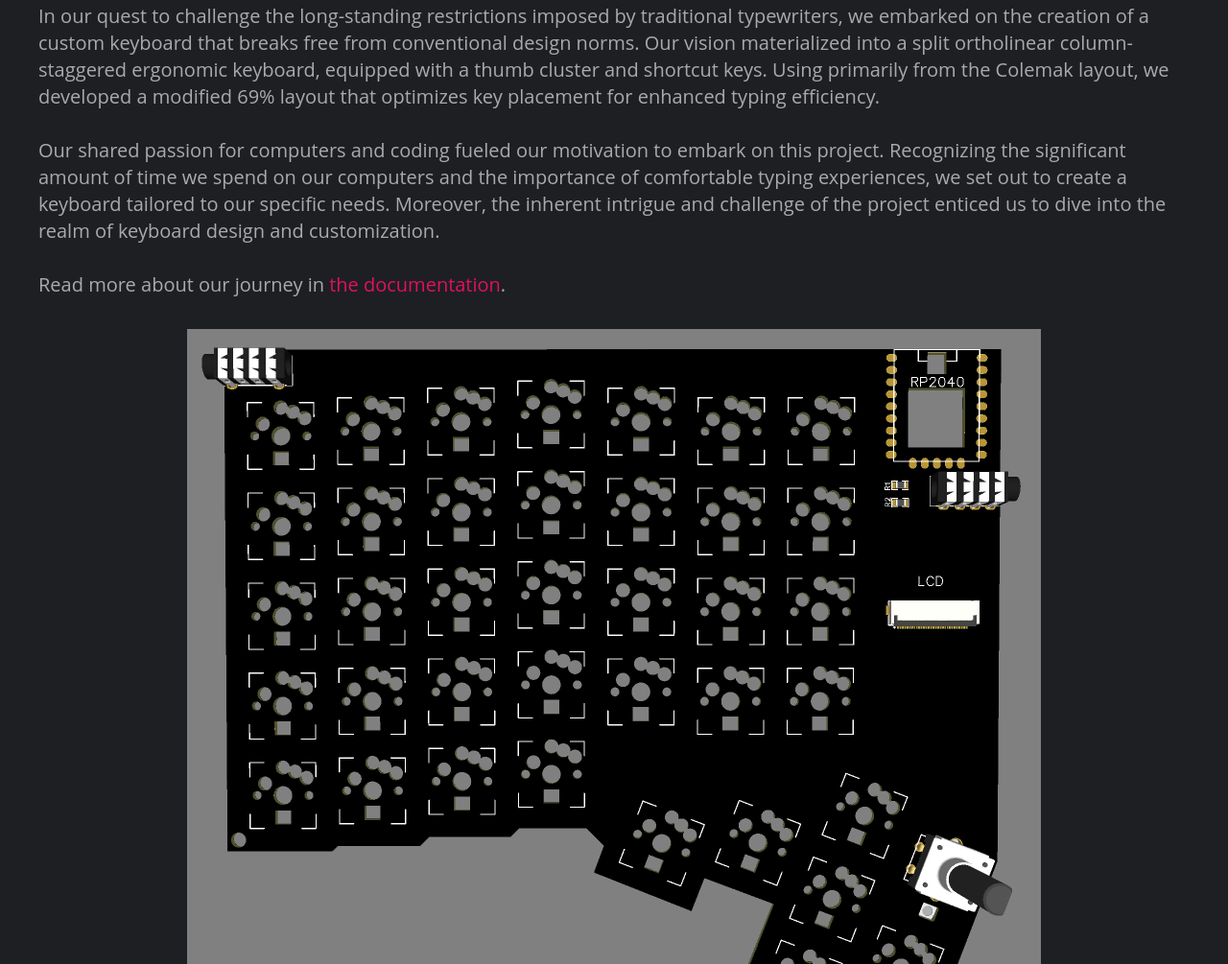
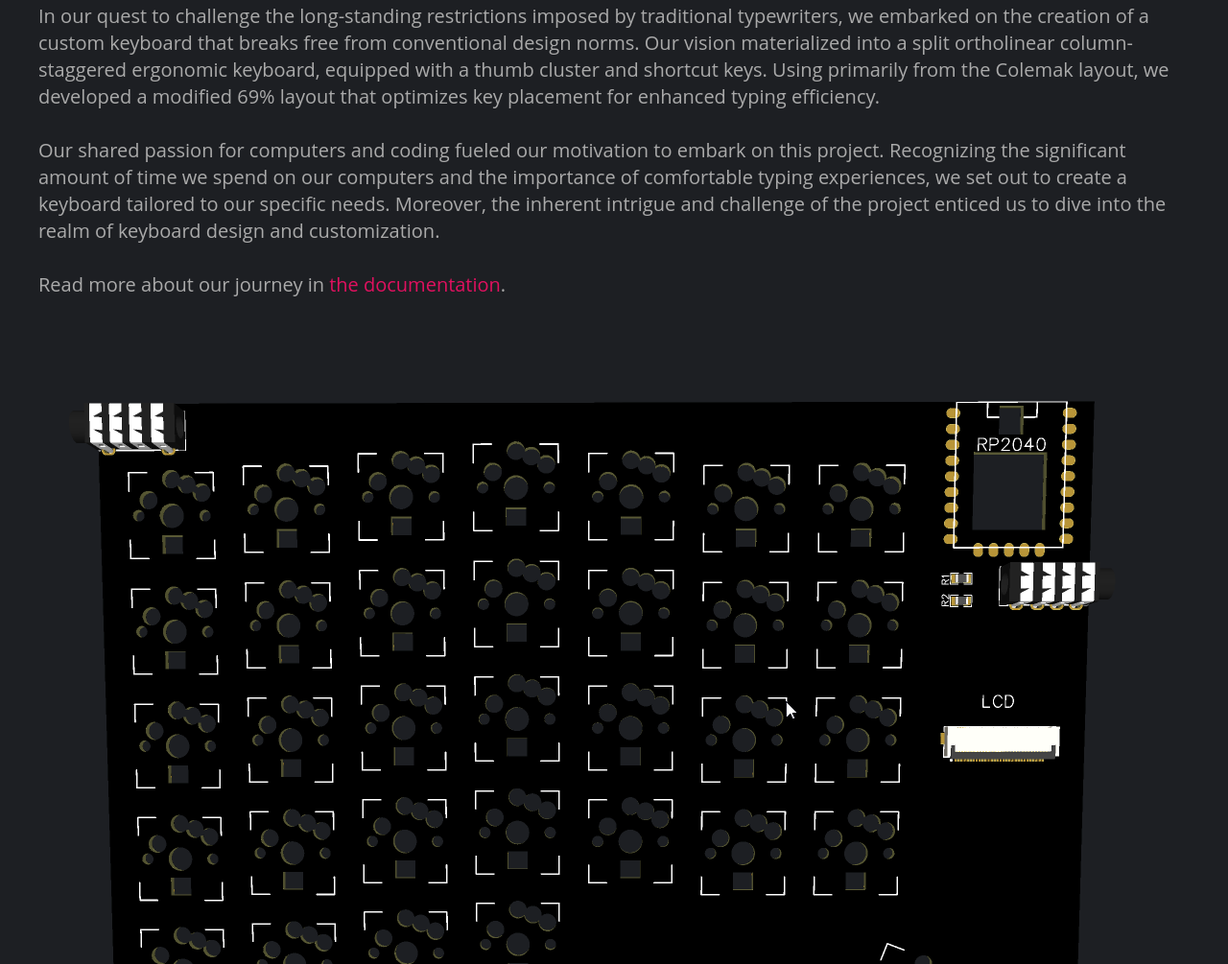
Before and after one commit to 0TrashPanda/TeamRuby-site, a website: page projects/ruby_board/main.html in a window 1280 px wide. Shown: the part 2275-3280 px from the top of the page at 96% size. Drawn offline with Linux system fonts and the light colour scheme.

Commit message:
pcb muur papier

```diff
--- a/projects/ruby_board/main.html
+++ b/projects/ruby_board/main.html
@@ -118,7 +118,7 @@
                             Read more about our journey in <a href="./documentation.html">the documentation</a>.
                         </p>
                     </div>
-                    <img class="max-h-3xl mx-auto" src="./assets/Screenshot 2023-06-23 083214.png" alt="">
+                    <img class="max-h-3xl mx-auto" src="./assets/chrome_gAahbj41H2.png" alt="">
                 </div>
             </section>
         </div>
```
Also changed, not shown: projects/ruby_board/assets/chrome_gAahbj41H2.png (added).
